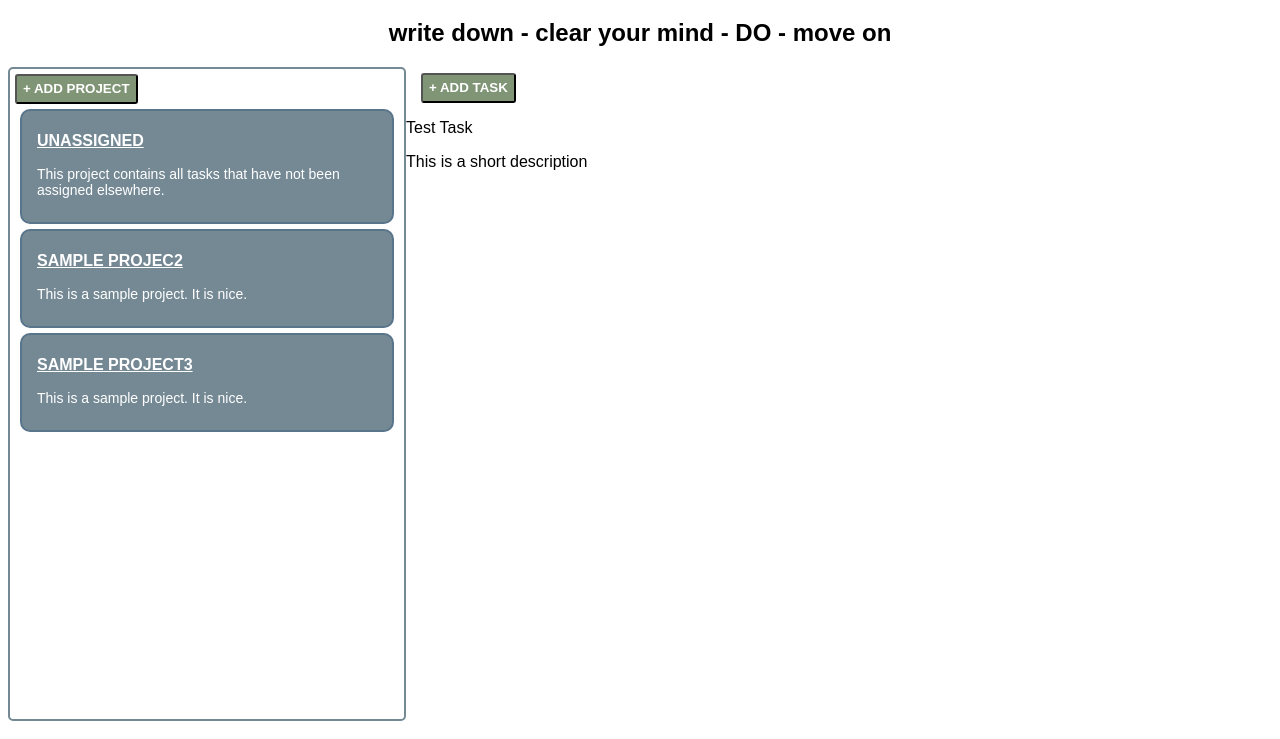
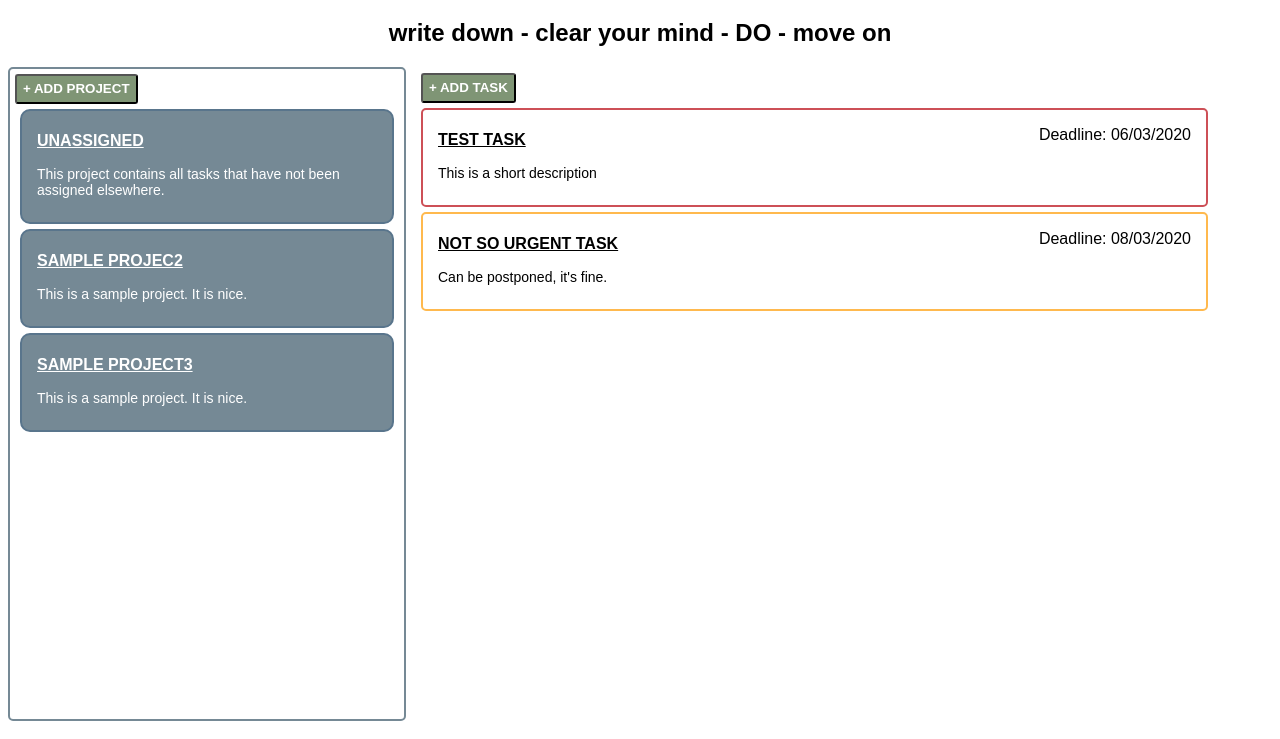
Before and after one commit to kikupiku/to-do-list, a website built with webpack: page dist/index.html in a window 1280 px wide. Shown: the part 61-800 px from the top of the page. Built offline with Linux system fonts and the light colour scheme; a web font is replaced by a local one.

Commit message:
format task ui

```diff
--- a/src/task-ui.js
+++ b/src/task-ui.js
@@ -5,10 +5,11 @@ import { projects, sampleProject, renderProjects } from './project-ui.js';
 
 let sampleTask = taskFactory('Test Task', 'This is a short description',
                           '06/03/2020', 'Unassigned', 3);
+let sampleTask2 = taskFactory('Not so Urgent Task', 'Can be postponed, it\'s fine.',
+                          '08/03/2020', 'Unassigned', 2);
 
 sampleProject.tasks.push(sampleTask);
-console.log(sampleProject);
-console.log(projects);
+sampleProject.tasks.push(sampleTask2);
 
 const taskContainer = document.getElementById('task-container');
 
@@ -23,19 +24,26 @@ function renderTasks() {
       taskDiv.setAttribute('class', 'task-div');
       taskTitle.setAttribute('class', 'task-title');
       taskDescription.setAttribute('class', 'task-descr');
+      taskDeadline.setAttribute('class', 'task-deadline');
 
       taskTitle.innerHTML = element.title;
       taskDescription.innerHTML = element.description;
+      taskDeadline.innerHTML = 'Deadline: ' + element.deadline;
 
+      taskDiv.appendChild(taskDeadline);
       taskDiv.appendChild(taskTitle);
       taskDiv.appendChild(taskDescription);
       taskContainer.appendChild(taskDiv);
+
+      if (element.urgency === 1) {
+        taskDiv.style.border = '2px solid rgb(127,149,117)';
+      } else if (element.urgency === 2) {
+        taskDiv.style.border = '2px solid rgba(255,185,78,1)';
+      } else if (element.urgency === 3) {
+        taskDiv.style.border = '2px solid rgb(205,80,87)';
+      }
     });
   });
 }
 
-let taskColor = () => {
-
-}
-
 export { renderTasks };
```
Also changed, not shown: dist/index.html, dist/main.js, dist/style.css.
